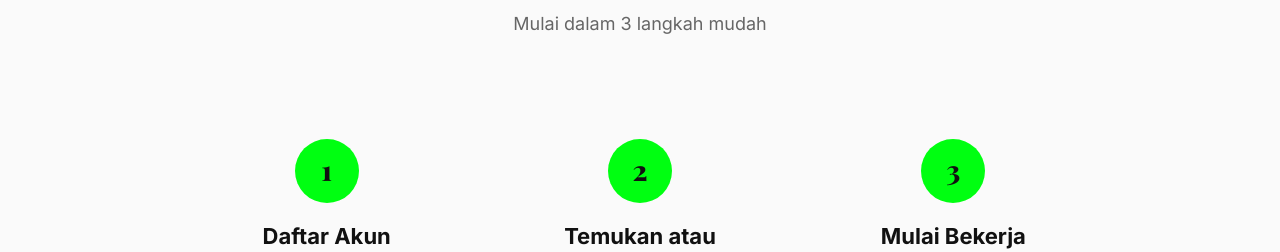
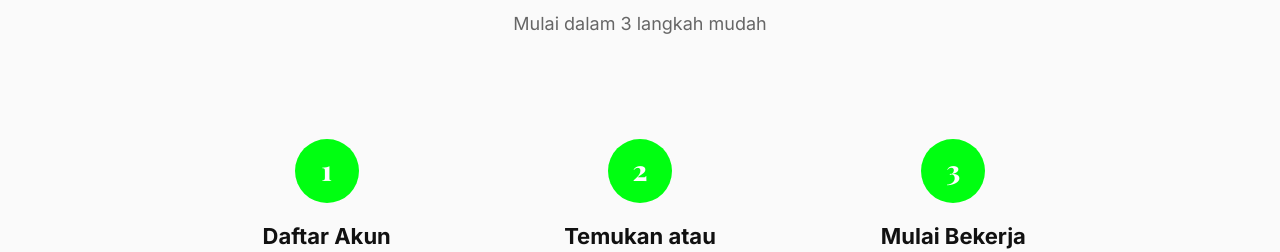
Before and after one commit to SiloKusuma/Vokagigs, a Nuxt app: page / in a window 1280 px wide. Shown: the part 2780-3032 px from the top of the page. Built offline with nearby package versions, Linux system fonts and the light colour scheme.

Commit message:
fix: step number text color white

```diff
--- a/pages/index.vue
+++ b/pages/index.vue
@@ -409,7 +409,7 @@ export default {
   justify-content: center;
   margin: 0 auto 20px;
   background: #00ff11;
-  color: #111111;
+  color: #ffffff;
   font-family: 'Playfair Display', Georgia, serif;
   font-size: 28px;
   font-weight: 800;
```
